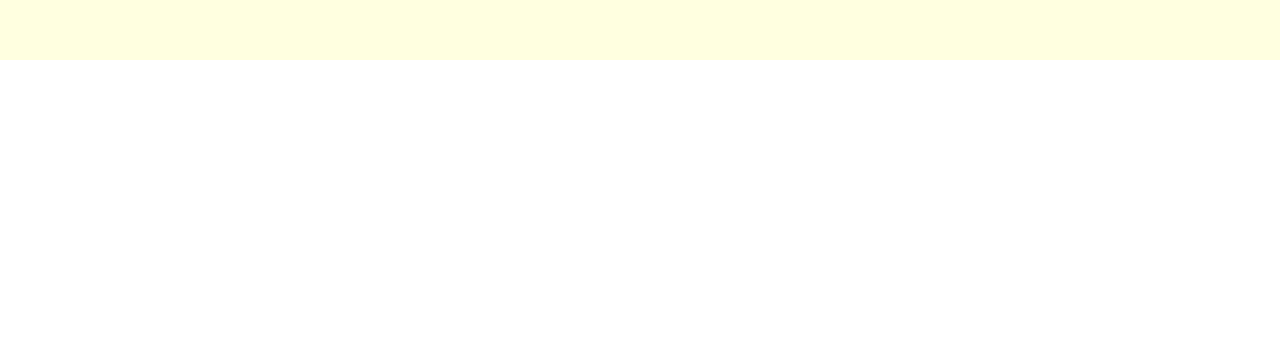
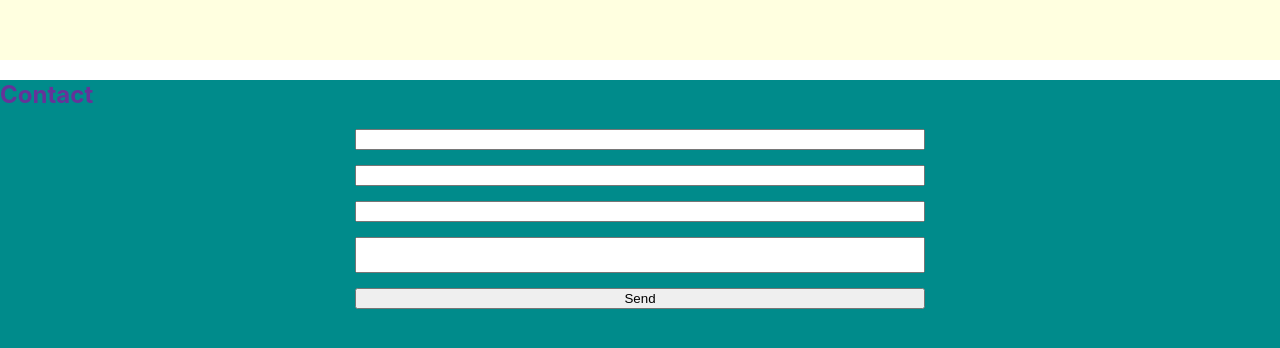
Before and after one commit to demos461/portfolio, a React app: page / in a window 1280 px wide. Shown: the part 2432-2780 px from the top of the page. Before the commit the page ends 2492 px from the top, so only its background shows below. Built offline with nearby package versions, Linux system fonts and the light colour scheme.

Commit message:
feat: create contact structure

```diff
--- a/src/App.tsx
+++ b/src/App.tsx
@@ -2,6 +2,7 @@ import { Header } from './layout/header/Header';
 import { Main } from './layout/sections/main/Main';
 import { Skills } from './layout/sections/skills/Skills';
 import { Projects } from './layout/sections/projects/Projects';
+import { Contact } from './layout/sections/contact/Contact';
 
 function App() {
   return (
@@ -10,6 +11,7 @@ function App() {
       <Main />
       <Skills />
       <Projects />
+      <Contact />
     </>
   );
 }
--- /dev/null
+++ b/src/components/Button.styled.tsx
@@ -0,0 +1,3 @@
+import styled from 'styled-components';
+
+export const ButtonStyled = styled.button``;
--- /dev/null
+++ b/src/layout/sections/contact/Contact.tsx
@@ -0,0 +1,39 @@
+import React from 'react';
+import styled from 'styled-components';
+import { FlexWrapperStyled } from '../../../components/FlexWrapper.styled';
+import { SectionTitleStyled } from '../../../components/SectionTitle.styled';
+import { ButtonStyled } from '../../../components/Button.styled';
+
+export const Contact = () => {
+  return (
+    <StyledContact>
+      <SectionTitleStyled>Contact</SectionTitleStyled>
+      <FlexWrapperStyled justify={'center'} align={'center'}>
+        <StyledForm>
+          <Field />
+          <Field />
+          <Field />
+          <Field as={'textarea'} />
+          <ButtonStyled type={'submit'}>Send</ButtonStyled>
+        </StyledForm>
+      </FlexWrapperStyled>
+    </StyledContact>
+  );
+};
+
+const StyledContact = styled.section`
+  background-color: darkcyan;
+  min-height: 100vh;
+`;
+
+const StyledForm = styled.form`
+  display: flex;
+  flex-direction: column;
+  gap: 15px;
+  max-width: 570px;
+  width: 100%;
+`;
+
+const Field = styled.input`
+  resize: none;
+`;
```
